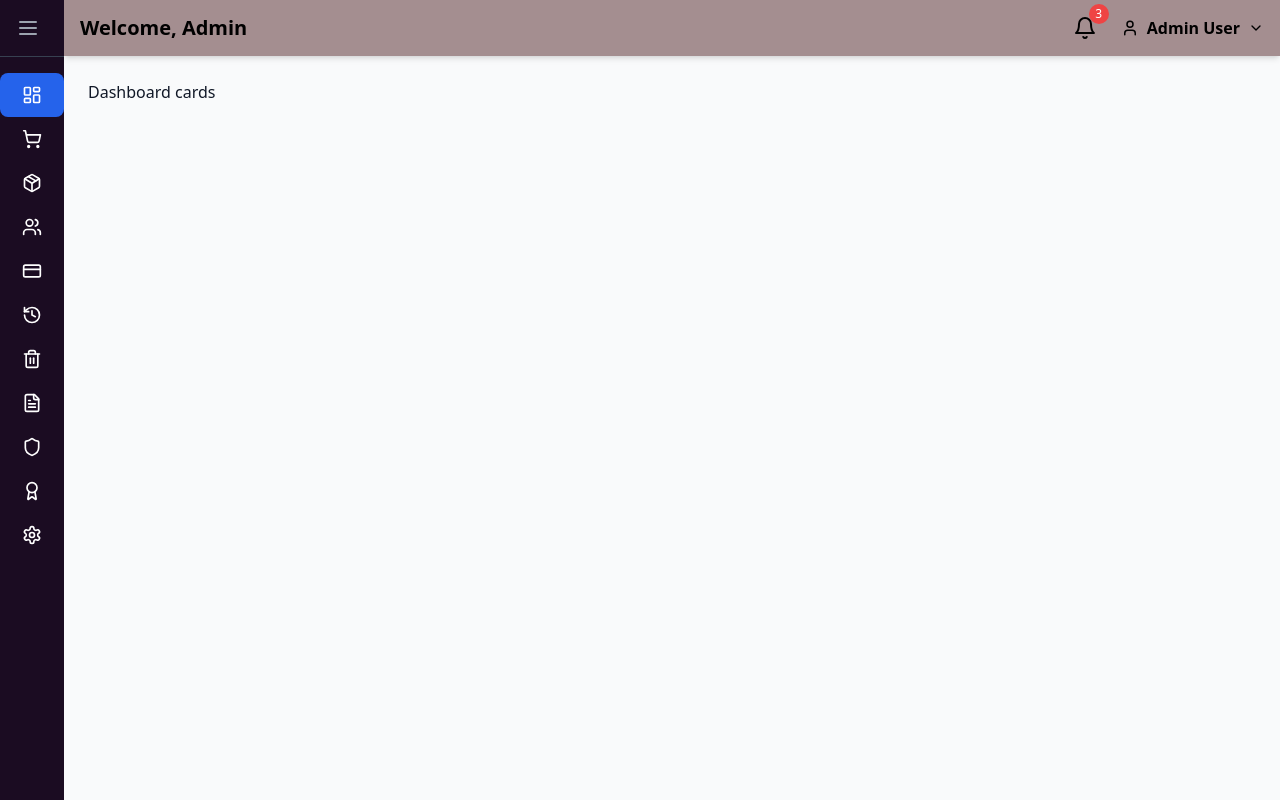
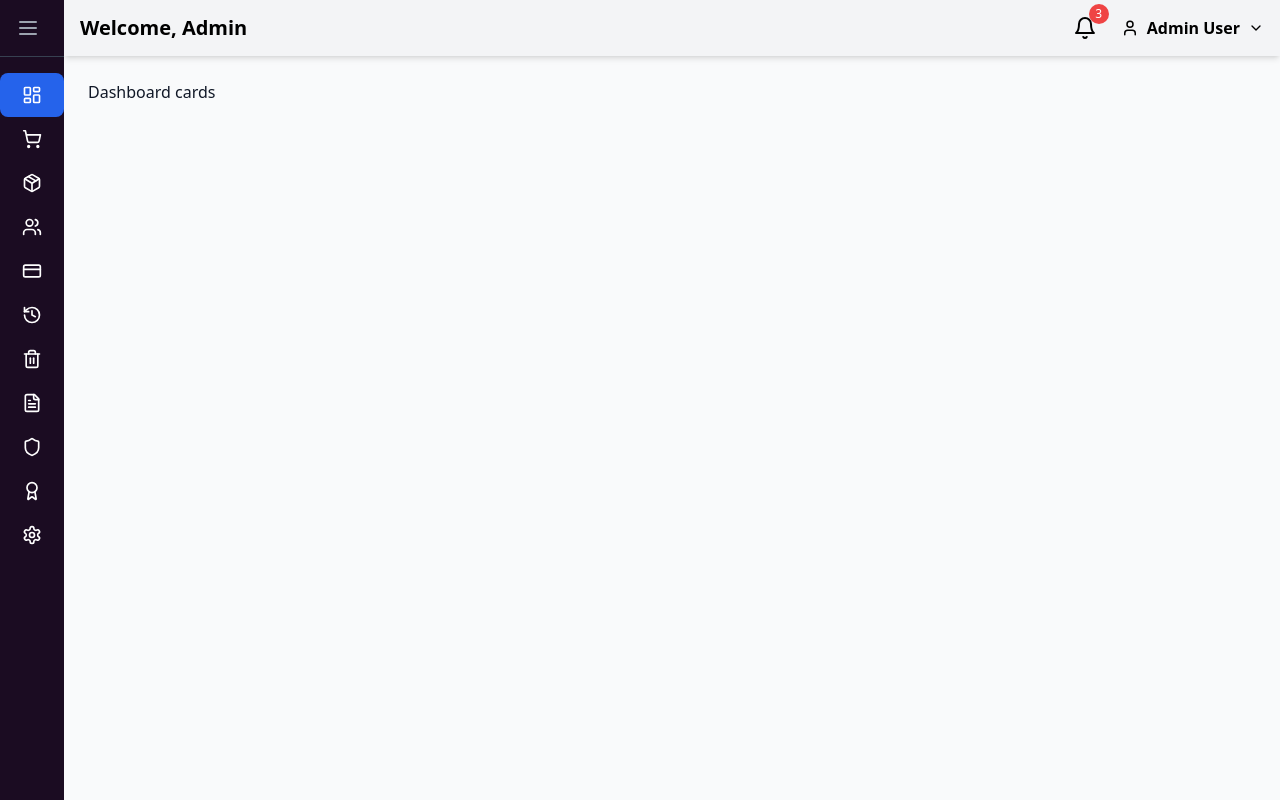
Before and after one commit to Prathmesh189/ornamentsAdmin, a React (Vite) app: page /dashboard in a window 1280 px wide. Built offline with nearby package versions, Linux system fonts and the light colour scheme; sample sign-in values are in the browser's storage.

Commit message:
navbar updated

```diff
--- a/src/Components/navbar.jsx
+++ b/src/Components/navbar.jsx
@@ -17,8 +17,7 @@ const Navbar = ({ toggleSidebar }) => {
   };
 
   return (
-    // <div className="bg-gray-100 shadow-md px-4 py-2 flex justify-between items-center text-gray-700">
-  <div style={{ backgroundColor: '#A48E90', color: '#6F6F6F' }} className="shadow-md px-4 py-2 flex justify-between items-center">
+     <div className="bg-gray-100 shadow-md px-4 py-2 flex justify-between items-center text-gray-700">
 
       {/* Sidebar toggle button for small screens */}
       <button onClick={toggleSidebar} className="md:hidden text-gray-600 hover:bg-gray-300 p-2 rounded-lg">
```
